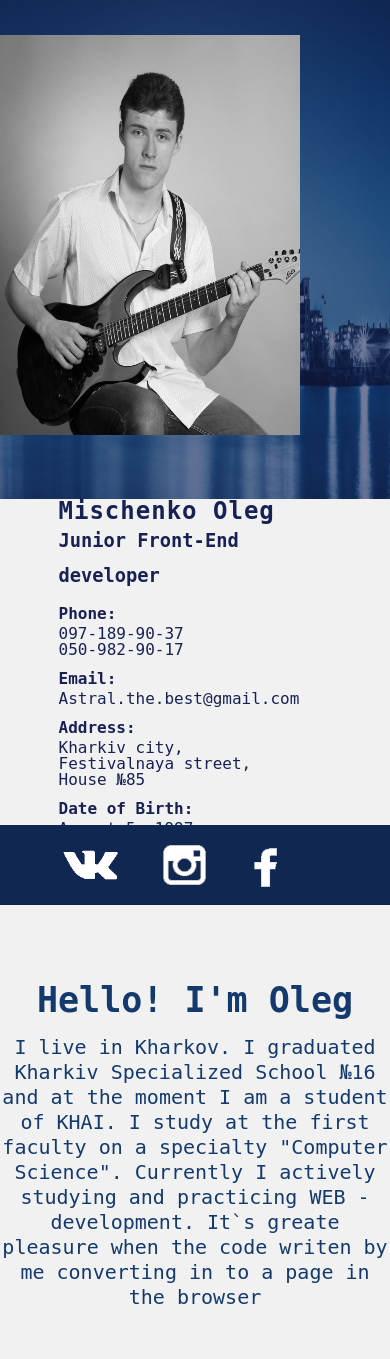
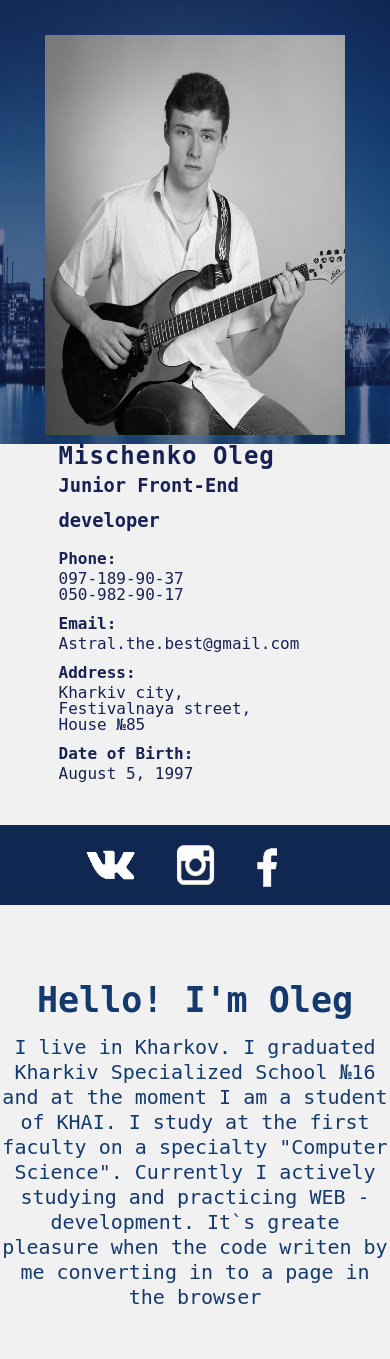
Before and after one commit to HolyAnger/TestRezume, a PHP site: page / in a window 390 px wide. Shown: the part 95-1454 px from the top of the page. Run offline with PHP 8.4, Linux system fonts and the light colour scheme.

Commit message:
Add files via upload

```diff
--- a/css/style.css
+++ b/css/style.css
@@ -399,6 +399,7 @@ header{
     }
     #myImage{
         margin-top: 130px;
+		text-align: center;
     }
     #myImage img{
         max-width:300px;
@@ -408,6 +409,7 @@ header{
     }
     #information{
         margin:15%;
+		margin-top:1%;
     }
     #link{
         display: block;
@@ -416,7 +418,11 @@ header{
     #link ul{
         max-width:100%;
         padding:0;
+		text-align: center;
     }
+	#link ul li {
+		width:75px;
+	}
 
     #myCart{
         height:790px;
```
